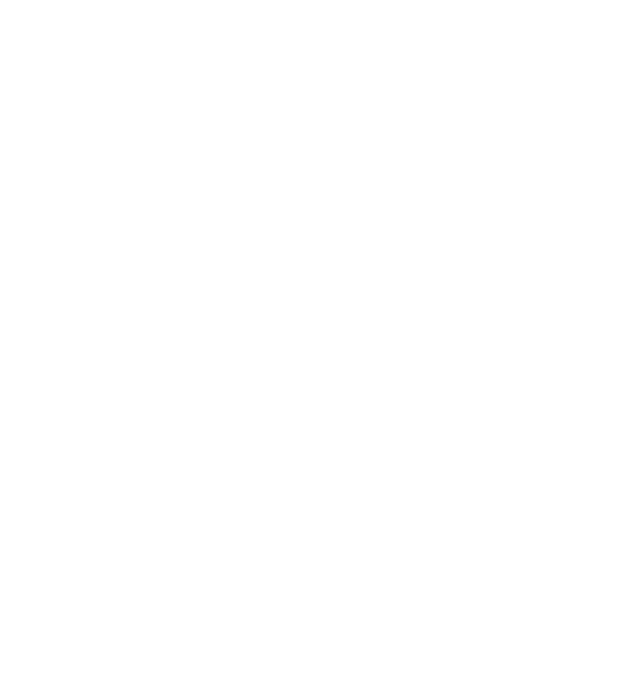
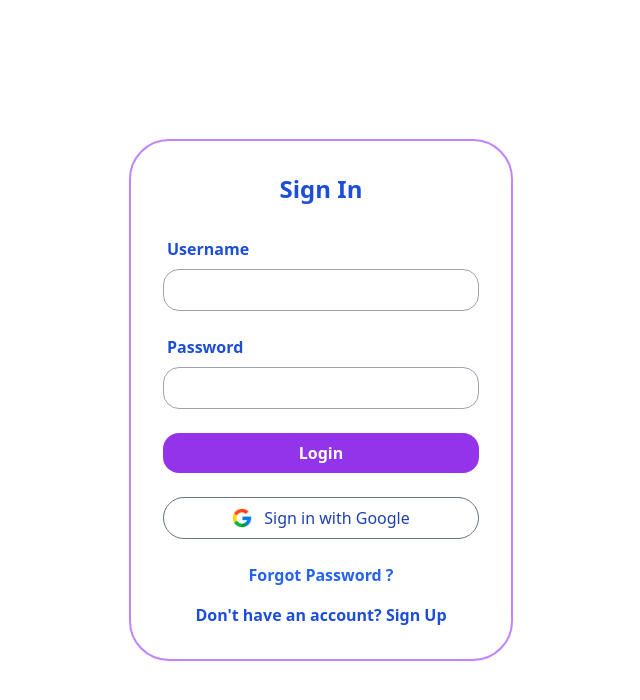
Before and after one commit to MalithSamarakoon/Study-Node-ITPM, a React app in the folder frontend/: page /login in a window 1280 px wide. Before the commit this address had no page. Shown: the top 700 px of the page, without its empty margins (319-959 px from the left). Built offline with nearby package versions, Linux system fonts and the light colour scheme; the HTML template or start-up script is replaced by a standard one.

Commit message:
Completed login, jwt generation flow

```diff
--- a/frontend/src/App.jsx
+++ b/frontend/src/App.jsx
@@ -6,6 +6,7 @@
 import Footer from "./components/Footer.jsx";
 import RegistrationPage from "./pages/RegistrationPage.jsx";
 import BlogPage from "./pages/BlogPage.jsx";
+import LoginPage from "./pages/LoginPage.jsx";
 import {ToastContainer} from 'react-toastify';
 
 const HomePage = () => (
@@ -28,6 +29,7 @@
                 <Routes>
                     <Route path="/" element={<HomePage/>}/>
                     <Route path="/registration" element={<RegistrationPage/>}/>
+                    <Route path="/login" element={<LoginPage/>}/>
                     <Route path="/blogs" element={<BlogPage/>}/>
                 </Routes>
             </main>
--- /dev/null
+++ b/frontend/src/components/Login.jsx
@@ -0,0 +1,135 @@
+import React, { useState } from 'react';
+import { Link, useNavigate } from 'react-router-dom';
+import googleicon from '../assets/google-icon.png';
+import axios from "axios";
+
+const Login = () => {
+    const [username, setUsername] = useState('');
+    const [password, setPassword] = useState('');
+    const [message, setMessage] = useState(''); // To show errors to the student
+    const [loading, setLoading] = useState(false);
+
+    const navigate = useNavigate();
+
+    const handleLogin = async (e) => {
+        e.preventDefault();
+        setMessage("");
+        setLoading(true);
+
+        try {
+            // 1. Call the endpoint you created in AuthController.java
+            const response = await axios.post("http://localhost:8080/api/auth/signin", {
+                username,
+                password
+            });
+
+            // 2. If we get a token back, save the user object in Local Storage
+            if (response.data.token) {
+                localStorage.setItem("user", JSON.stringify(response.data));
+
+                // 3. Redirect the student to the dashboard or home
+                navigate("/");
+            }
+        } catch (error) {
+            // 4. Handle errors (e.g., wrong password or server down)
+            const resMessage =
+                (error.response && error.response.data && error.response.data.message) ||
+                error.message ||
+                error.toString();
+
+            setMessage("Invalid username or password. Please try again.");
+            setLoading(false);
+        }
+    };
+
+
+
+    return (
+        <div className="flex items-center justify-center min-h-screen bg-white">
+            {/* Login Card */}
+            <div className="w-full max-w-sm p-8 border-2 border-purple-400 rounded-[2.5rem] shadow-sm bg-white mx-4">
+
+                <h2 className="text-2xl font-bold text-center text-blue-700 mb-8">
+                    Sign In
+                </h2>
+
+                {/* Error Message Display */}
+                {message && (
+                    <div className="bg-red-100 border border-red-400 text-red-700 px-4 py-2 rounded-xl mb-4 text-sm text-center">
+                        {message}
+                    </div>
+                )}
+
+                <form onSubmit={handleLogin} className="space-y-6">
+                    {/* Username Field */}
+                    <div>
+                        <label className="block text-blue-700 font-semibold mb-2 ml-1">
+                            Username
+                        </label>
+                        <input
+                            type="text"
+                            className="w-full px-4 py-2 border border-gray-400 rounded-2xl focus:outline-none focus:ring-2 focus:ring-purple-300"
+                            value={username}
+                            onChange={(e) => setUsername(e.target.value)}
+                            required
+                        />
+                    </div>
+
+                    {/* Password Field */}
+                    <div>
+                        <label className="block text-blue-700 font-semibold mb-2 ml-1">
+                            Password
+                        </label>
+                        <input
+                            type="password"
+                            className="w-full px-4 py-2 border border-gray-400 rounded-2xl focus:outline-none focus:ring-2 focus:ring-purple-300"
+                            value={password}
+                            onChange={(e) => setPassword(e.target.value)}
+                            required
+                        />
+                    </div>
+
+                    {/* Added Login Button */}
+                    <button
+                        type="submit"
+                        disabled={loading}
+                        className={`w-full bg-purple-600 hover:bg-purple-700 text-white font-bold py-2 rounded-2xl transition duration-200 mt-2 ${loading ? 'opacity-50 cursor-not-allowed' : ''}`}
+                    >
+                        {loading ? "Authenticating..." : "Login"}
+                    </button>
+                </form>
+
+                {/* Google Sign-In */}
+                <div className="mt-6">
+                    <button className="flex items-center justify-center w-full py-2 border border-gray-500 rounded-full text-blue-800 font-medium hover:bg-gray-50 transition duration-200">
+                        <img
+                            src={googleicon}
+                            alt="Google logo"
+                            className="w-5 h-5 mr-3"
+                        />
+                        Sign in with Google
+                    </button>
+                </div>
+
+                {/* Helper Links */}
+                <div className="mt-6 text-center space-y-4">
+                    <div>
+                        <Link to="/forgot-password" size="sm" className="text-blue-600 font-semibold hover:underline">
+                            Forgot Password ?
+                        </Link>
+                    </div>
+
+                    <div className="text-blue-700 font-semibold">
+                        Don't have an account?{' '}
+                        <Link to="/registration" className="hover:underline">
+                            Sign Up
+                        </Link>
+                    </div>
+                </div>
+
+            </div>
+        </div>
+    );
+};
+
+export default Login;
--- a/frontend/src/components/RegistrationForm.jsx
+++ b/frontend/src/components/RegistrationForm.jsx
@@ -104,7 +104,7 @@
 
                 const response = await axios.post('http://localhost:8080/api/auth/register', payload);
 
-                localStorage.setItem('isLoggedIn', 'true');
+
                 localStorage.setItem('user', JSON.stringify(response.data));
                 window.dispatchEvent(new Event("authChange"));
 
--- /dev/null
+++ b/frontend/src/pages/LoginPage.jsx
@@ -0,0 +1,13 @@
+import React from 'react';
+import Login from '../components/Login'; // Adjust path based on your folder structure
+
+const LoginPage = () => {
+    return (
+        <div className="bg-gray-50">
+            {/* You could add a simple page-level navbar here if needed */}
+            <Login />
+        </div>
+    );
+};
+
+export default LoginPage;
```
Also changed, not shown: frontend/src/components/Navbar.jsx (+43 -23 lines), frontend/src/assets/google-icon.png (added).
